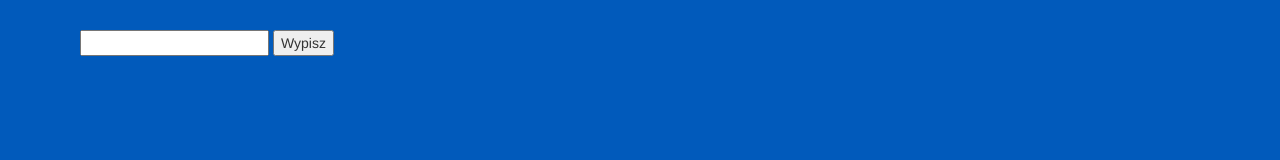
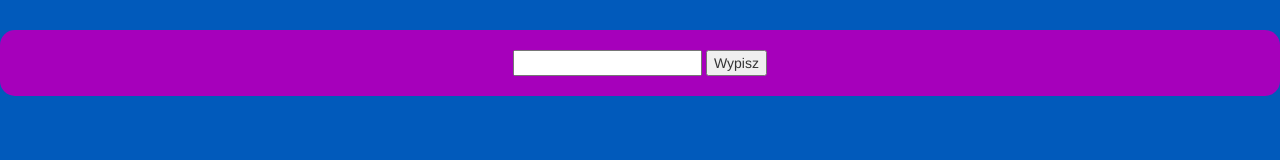
Before and after one commit to mpodraza/js-learning, a website: page app/index.html in a window 1280 px wide. Drawn offline with nearby package versions, Linux system fonts and the light colour scheme.

Commit message:
Small changes

```diff
--- a/app/index.html
+++ b/app/index.html
@@ -8,10 +8,10 @@
     <link rel="stylesheet" href="styles/main.css">
 </head>
 <body>
-    <form>
-        <input type="number" id="number"/>
-        <input type="button" value="Wypisz" id="unsubscribe"/>
-    </form>
+<form class="mainContainer">
+    <input type="number" id="number"/>
+    <input type="button" value="Wypisz" id="unsubscribe"/>
+</form>
 <div id="wynik" class="scoreContainer"></div>
 
 <script type="text/javascript" src="scripts/main.js"></script>
--- a/app/styles/main.css
+++ b/app/styles/main.css
@@ -1,10 +1,17 @@
 body {
     background-color: #015abb;
     margin-top: 30px;
-    margin-left: 80px;
+}
+
+.mainContainer {
+    background-color: #a600bb;
+    padding: 20px;
+    border-radius: 15px;
+    text-align: center;
 }
 
 .scoreContainer {
+    text-align: center;
     color: #ffffff;
     font-size: 24px;
     margin-top: 32px;
```
